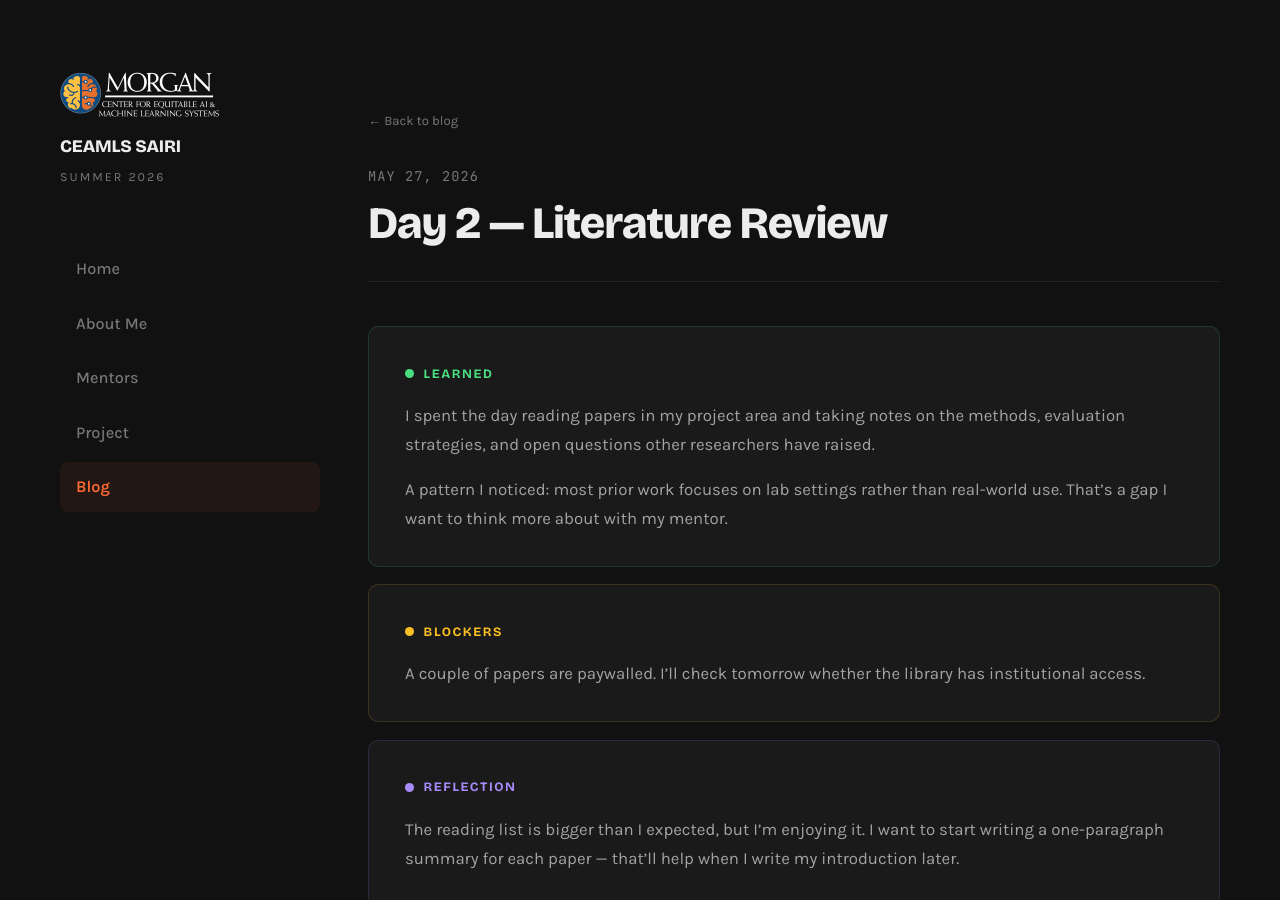
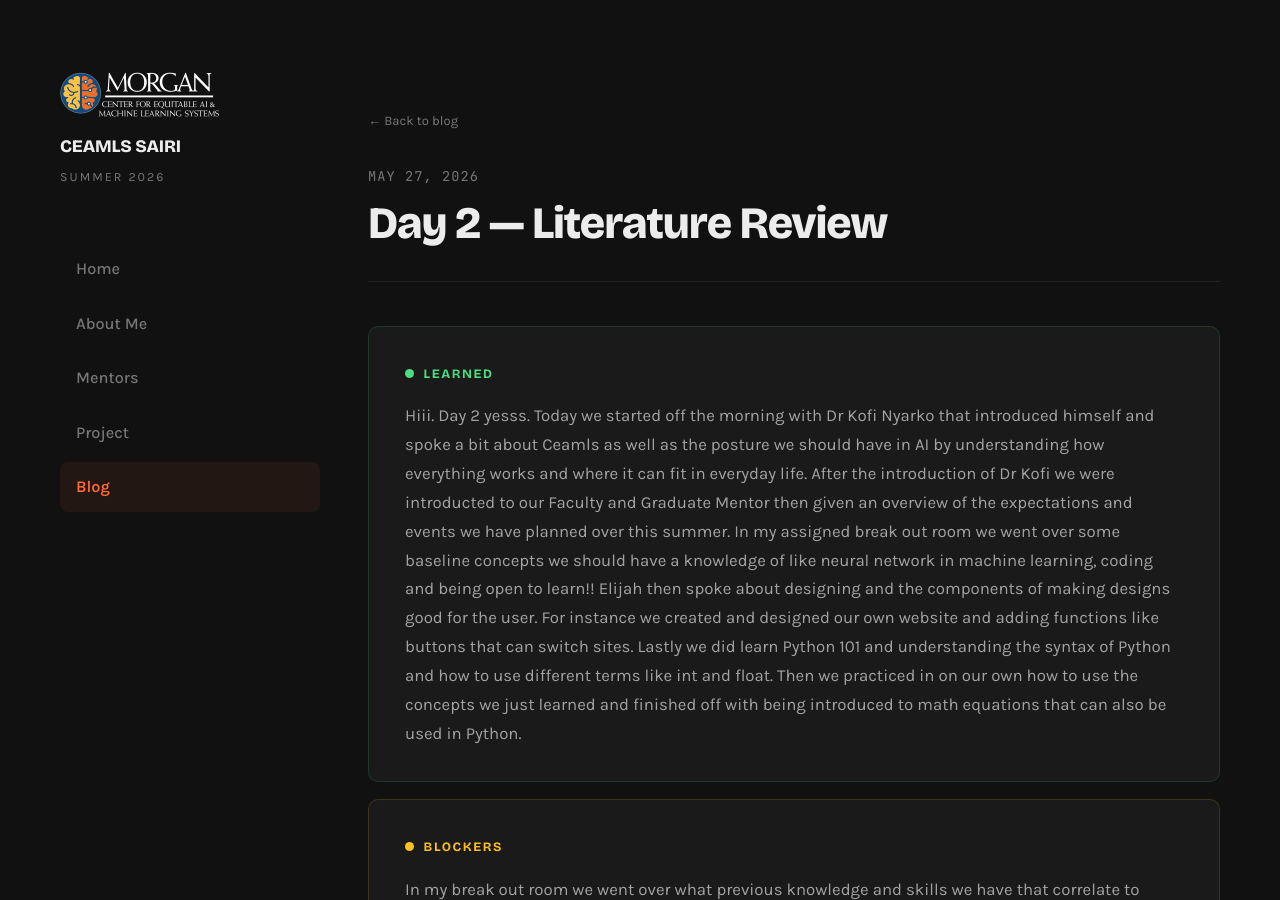
Before and after one commit to sanaareeves7/sanaareeves7ceamls26.github.io, a Jekyll site: the page built from _posts/2026-05-27-day-2.md, in a window 1280 px wide and 900 px high. Built offline with Jekyll 4.4.1, drawn with Linux system fonts in a browser that asks for light colours; some of the changed text lies outside the part shown.

Commit message:
Update 2026-05-27-day-2.md

```diff
--- a/_posts/2026-05-27-day-2.md
+++ b/_posts/2026-05-27-day-2.md
@@ -6,18 +6,11 @@ permalink: /day2.html
 tags: ["literature-review", "research"]
 
 what_i_learned: |
-  I spent the day reading papers in my project area and taking notes on the methods,
-  evaluation strategies, and open questions other researchers have raised.
-
-  A pattern I noticed: most prior work focuses on lab settings rather than real-world
-  use. That's a gap I want to think more about with my mentor.
+  Hiii. Day 2 yesss. Today we started off the morning with Dr Kofi Nyarko that introduced himself and spoke a bit about Ceamls as well as the posture we should have in AI by understanding how everything works and where it can fit in everyday life. After the introduction of Dr Kofi we were introducted to our Faculty and Graduate Mentor then given an overview of the expectations and events we have planned over this summer. In my assigned break out room we went over some baseline concepts we should have a knowledge of like neural network in machine learning, coding and being open to learn!! Elijah then spoke about designing and the components of making designs good for the user. For instance we created and designed our own website and adding functions like buttons that can switch sites. Lastly we did learn Python 101 and understanding the syntax of Python and how to use different terms like int and float. Then we practiced in on our own how to use the concepts we just learned and finished off with being introduced to math equations that can also be used in Python.
 
 blockers: |
-  A couple of papers are paywalled. I'll check tomorrow whether the library has
-  institutional access.
+  In my break out room we went over what previous knowledge and skills we have that correlate to machine learning, deep learning and AI. Also coming from a background of only knowing C++ it was a bit difficult to switch over to Python without trying to bring C++ code into it.
 
 reflection: |
-  The reading list is bigger than I expected, but I'm enjoying it. I want to start
-  writing a one-paragraph summary for each paper — that'll help when I write my
-  introduction later.
+  Today was a good day because I was able to meet my faculty and graduate mentor that I will be working with over the summer. I definitely learned a great deal not only from the meeting with my mentors but also from the Ridgeline Prototype assignment that went along with Elijahs presentation on creating a webisite with functional buttons. Then realizing how easy Pyton really is compared to the other coding languages I've used.
 ---
```
